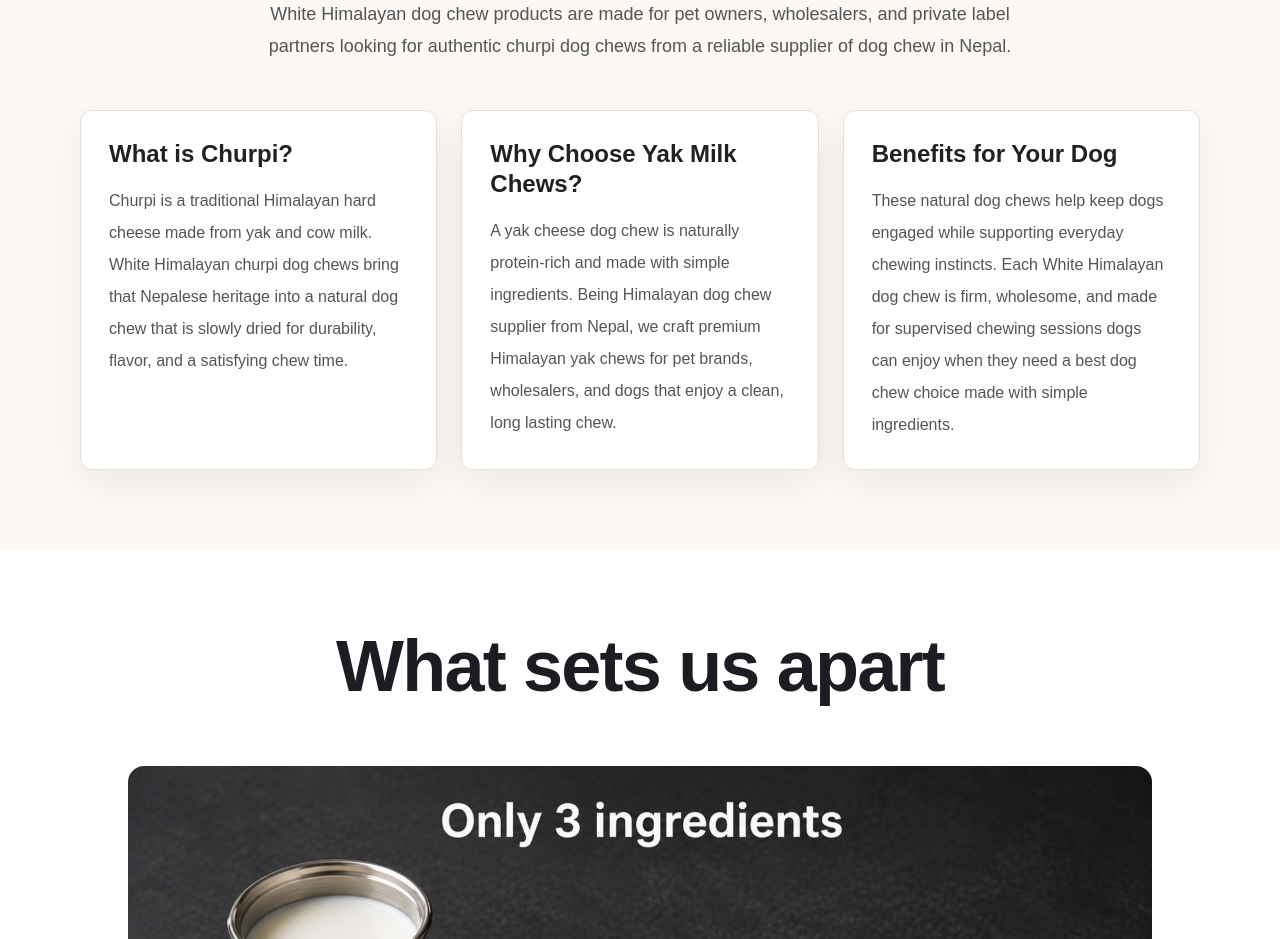
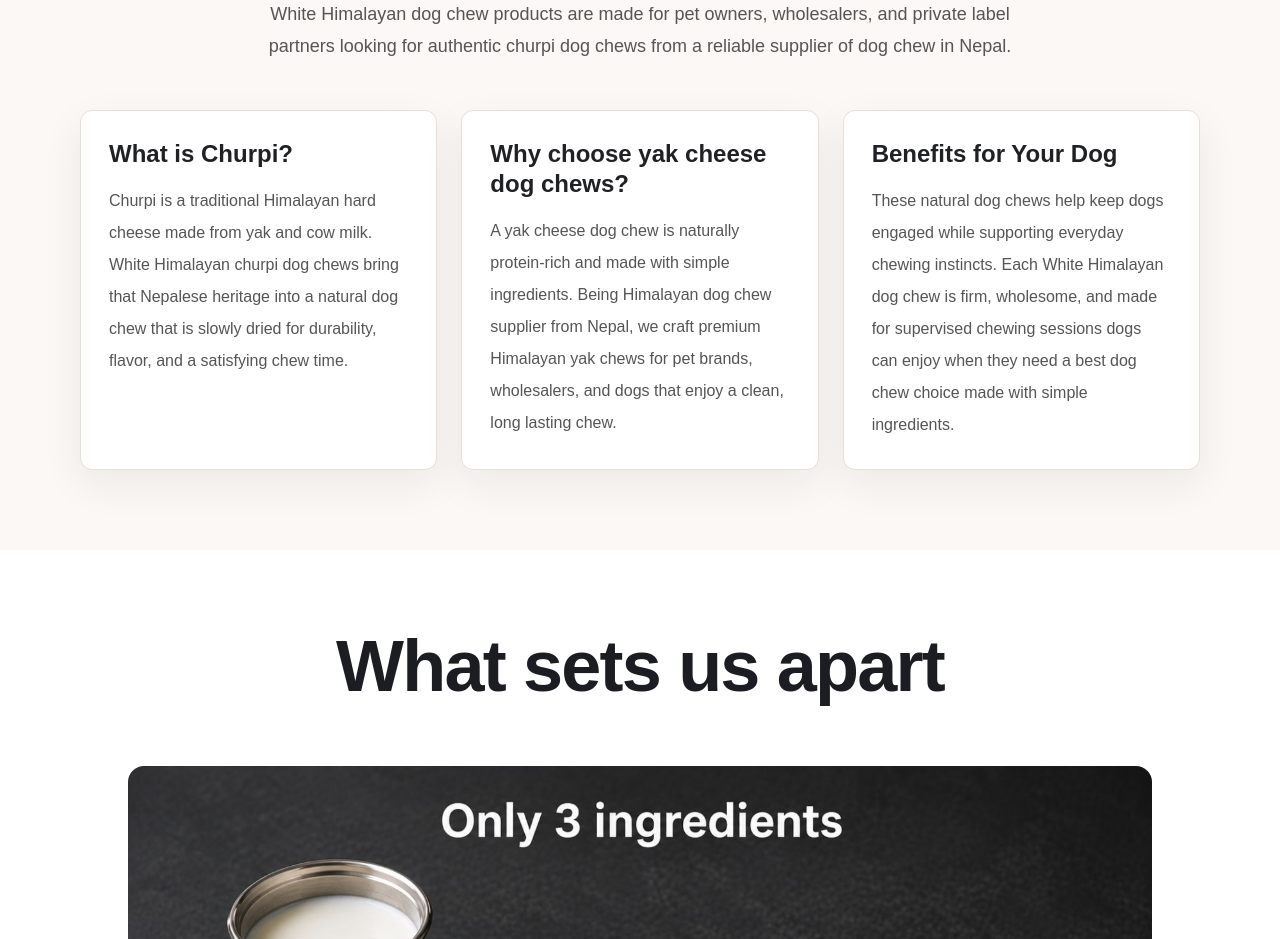
Before and after one commit to niraz20212/whitehimalyandogchew, a Next.js app: page / in a window 1280 px wide. Shown: the part 1840-2779 px from the top of the page. Built offline with nearby package versions, Linux system fonts and the light colour scheme.

Commit message:
title new

```diff
--- a/app/page.tsx
+++ b/app/page.tsx
@@ -190,7 +190,7 @@ export default function HomePage() {
             </article>
 
             <article className="rounded-xl border border-[#eadfd3] bg-white p-7 shadow-[0_14px_40px_rgba(40,33,25,0.07)]">
-              <h2 className="text-2xl font-black leading-tight text-[#202124]">Why Choose Yak Milk Chews?</h2>
+              <h2 className="text-2xl font-black leading-tight text-[#202124]">Why choose yak cheese dog chews?</h2>
               <p className="mt-4 text-base leading-8 text-[#555]">
                 A yak cheese dog chew is naturally protein-rich and made with simple ingredients. Being Himalayan dog chew supplier from Nepal, we craft premium Himalayan yak chews for pet brands, wholesalers, and dogs that enjoy a clean, long lasting chew.
                 </p>
```
